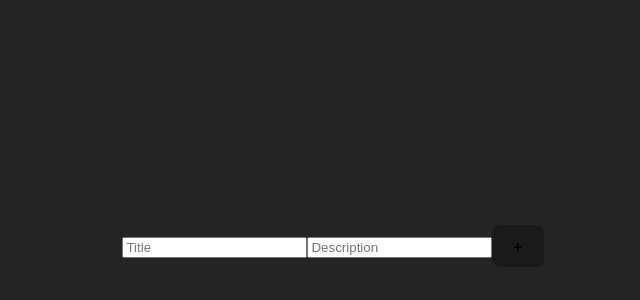
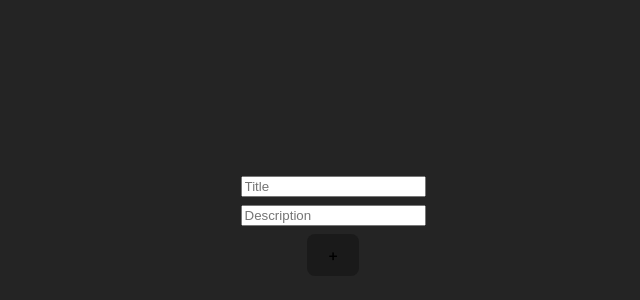
Before and after one commit to svenrisse/To-Vue, a Vue app: page / in a window 1280 px wide. Shown: the part 154-454 px from the top of the page, without its empty margins (307-947 px from the left). Built offline with nearby package versions, Linux system fonts and the light colour scheme.

Commit message:
style: added styling for form and todos

```diff
--- a/src/style.css
+++ b/src/style.css
@@ -15,6 +15,12 @@
   -webkit-text-size-adjust: 100%;
 }
 
+#app {
+  max-width: 1280px;
+  margin: 0 auto;
+  padding: 2rem;
+  text-align: center;
+}
 
 body {
   margin: 0;
@@ -37,17 +43,50 @@ button {
   transition: border-color 0.25s;
 }
 button:hover {
-  border-color: #646cff;
+  border-color: #42b883;
 }
 button:focus,
 button:focus-visible {
   outline: 4px auto -webkit-focus-ring-color;
 }
 
+.add-section {
+  display: flex;
+  flex-direction: column;
+  align-items: center;
+  gap: 1vh;
+}
 
-#app {
-  max-width: 1280px;
-  margin: 0 auto;
-  padding: 2rem;
-  text-align: center;
+.task-section {
+  margin-top: 5vh;
+  display: grid;
+  grid-template: auto / 1fr 1fr 1fr;
+  gap: 2vh;
 }
+
+.task-section__task {
+  height: 10vh;
+  width: 10vw;
+  border: #42b883 1px solid;
+  border-radius: 20px;
+  padding: 4vh;
+  display: flex;
+  flex-direction: column;
+}
+
+.task-section__button {
+  margin-top: auto;
+}
+
+.task-section__text {
+  cursor: pointer;
+}
+
+.task-section__title {
+  font-size: 20px;
+}
+
+.task-section__desc {
+  opacity: 50%;
+  font-size: 15px;
+}
```
